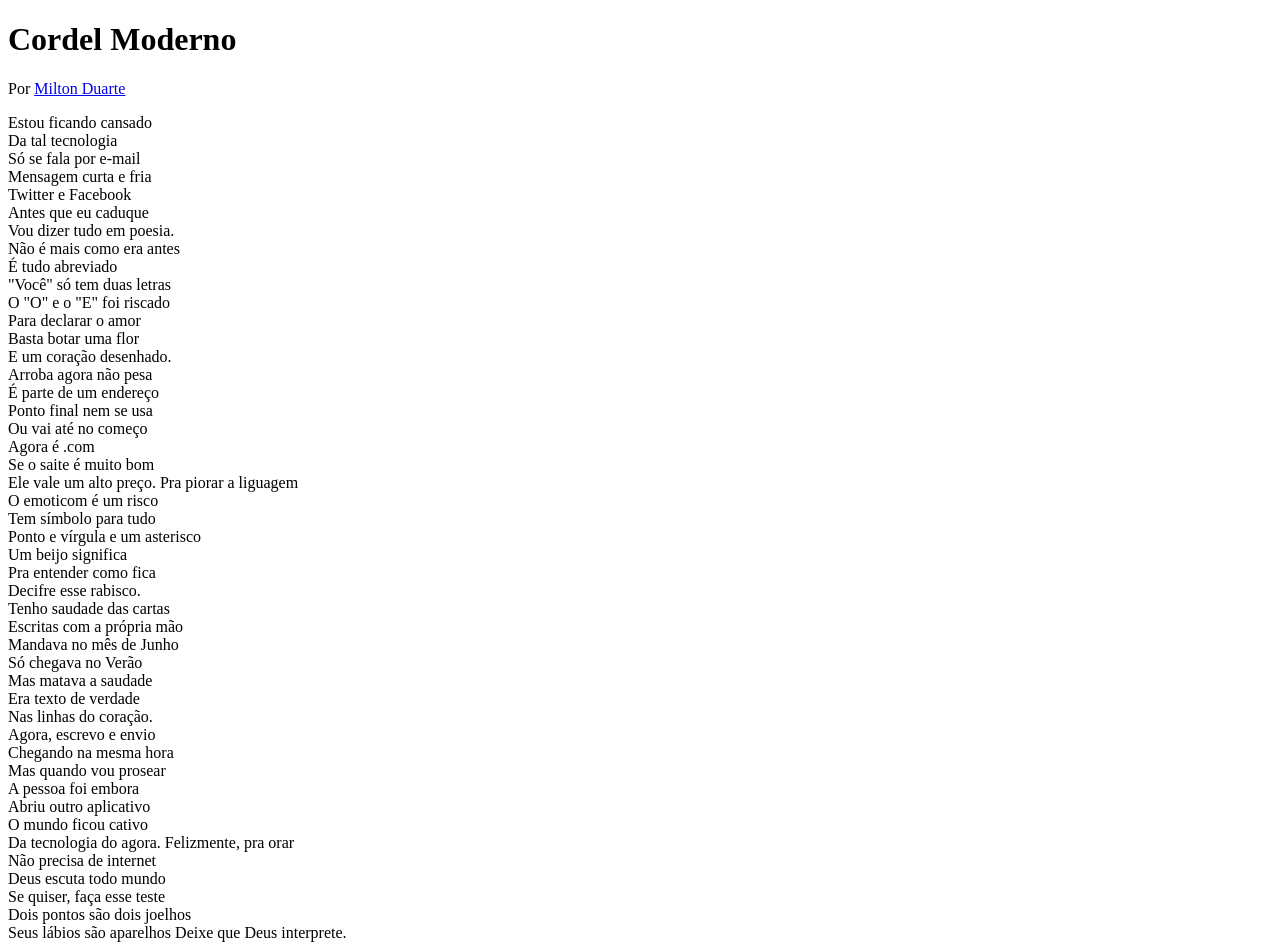
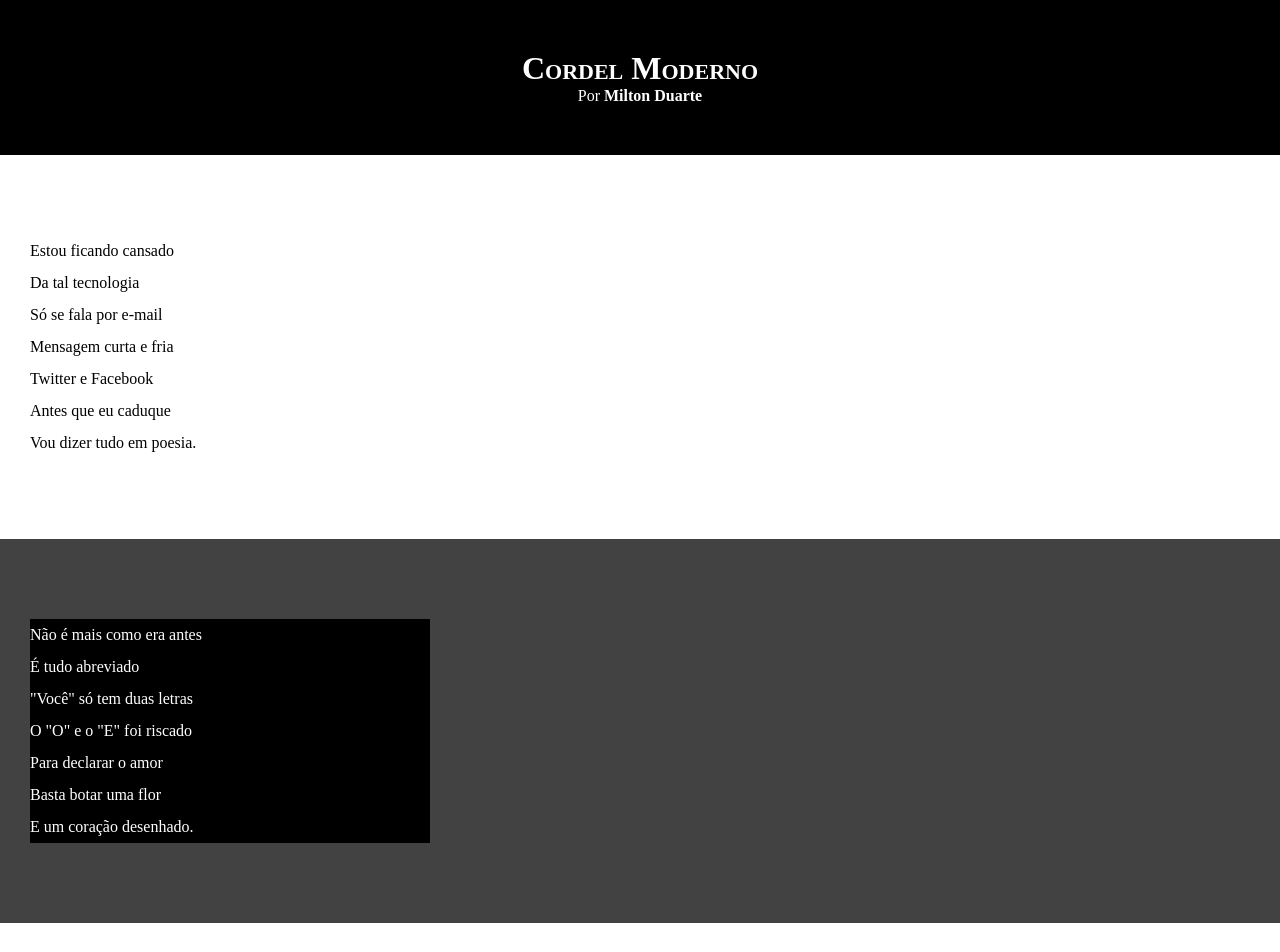
Before and after one commit to RicardoZimbrao/HTML-CSS, a plain HTML site: page EXERCICIOS/d012/index.html in a window 1280 px wide. Shown: the top 952 px of the page. Drawn offline with Linux system fonts and the light colour scheme.

Commit message:
att o estilos dos textos

```diff
--- /dev/null
+++ b/EXERCICIOS/d012/estilo/style.css
@@ -0,0 +1,67 @@
+@charset "UTF-8";
+
+* {
+    margin: 0px;
+    padding: 0px;
+}
+
+html, body {
+    min-height: 100%;
+    background-color: darkgray;
+}
+
+header {
+    background-color: black;
+    color: white;
+    text-align: center;
+}
+
+header > h1 {
+    padding-top: 50px;
+    /*text-transform: uppercase; deixa todas as letras M */
+    font-variant: small-caps;
+}
+
+header > p {
+    padding-bottom: 50px;
+}
+
+a {
+    color: white;
+    text-decoration: none;
+    font-weight: bolder;
+}
+
+a:hover {
+    text-decoration: underline;
+
+}
+
+section {
+    padding-top: 10vh;
+    padding-bottom: 10vh;
+    line-height: 2em;
+    padding-left: 30px;
+}
+
+section.normal {
+    background-color: white;
+    color: black;
+}
+
+section.imagem {
+    background-color: rgb(66, 66, 66);
+    color: white;
+}
+
+section.imagem > p {
+    width: 400px;
+    background-color: black;
+}
+
+footer {
+    background-color: black;
+    color: white;
+    text-align: center;
+    padding: 10px;
+}
--- a/EXERCICIOS/d012/index.html
+++ b/EXERCICIOS/d012/index.html
@@ -4,6 +4,7 @@
     <meta charset="UTF-8">
     <meta name="viewport" content="width=device-width, initial-scale=1.0">
     <title>Cordel moderno</title>
+    <link rel="stylesheet" href="estilo/style.css">
 </head>
 <body>
         <header>
@@ -15,7 +16,8 @@
             </p>
         </header>
 
-<section>
+<section class="normal">
+   <p>
         Estou ficando cansado <br>
         Da tal tecnologia <br>
         Só se fala por e-mail <br>
@@ -23,10 +25,12 @@
         Twitter e Facebook <br>
         Antes que eu caduque <br>
         Vou dizer tudo em poesia.
+   </p>
 </section>
 
 
-<section>
+<section class="imagem">
+    <p>
          Não é mais como era antes <br>
         É tudo abreviado <br>
         "Você" só tem duas letras <br>
@@ -34,10 +38,13 @@
         Para declarar o amor <br>
         Basta botar uma flor <br>
         E um coração desenhado.
+    </p>
 </section>
 
 
-<section>
+<section class="normal">
+
+       <p>
               Arroba agora não pesa <br>
             É parte de um endereço <br>
             Ponto final nem se usa <br>
@@ -45,7 +52,9 @@
             Agora é .com <br>
             Se o saite é muito bom <br>
             Ele vale um alto preço.
+       </p>
 
+        <p>
             Pra piorar a liguagem <br>
             O emoticom é um risco <br>
             Tem símbolo para tudo <br>
@@ -53,10 +62,14 @@
             Um beijo significa <br>
             Pra entender como fica <br>
             Decifre esse rabisco.
+        </p>
+
 </section>
 
 
-   <section>
+   <section class="imagem">
+
+        <p>
             Tenho saudade das cartas <br>
             Escritas com a própria mão <br>
             Mandava no mês de Junho <br>
@@ -64,9 +77,13 @@
             Mas matava a saudade <br>
             Era texto de verdade <br>
             Nas linhas do coração.
+        </p>
+
    </section>
 
-   <section>
+   <section class="normal">
+
+         <p>
              Agora, escrevo e envio <br>
             Chegando na mesma hora <br>
             Mas quando vou prosear <br>
@@ -74,6 +91,8 @@
             Abriu outro aplicativo <br>
             O mundo ficou cativo <br>
             Da tecnologia do agora.
+         </p>
+    <p>
 
             Felizmente, pra orar <br>
             Não precisa de internet <br>
@@ -82,6 +101,8 @@
             Dois pontos são dois joelhos <br>
             Seus lábios são aparelhos
             Deixe que Deus interprete. <br>
+    </p>
+
 
    </section>
 
```
Lines whose indentation alone changed are shown as unchanged.
